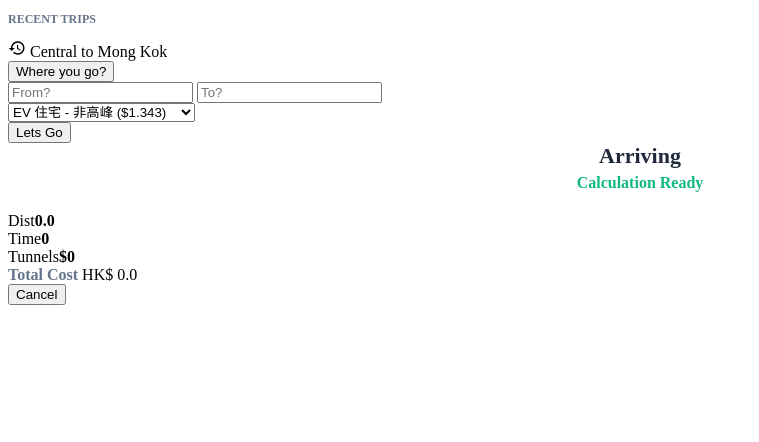
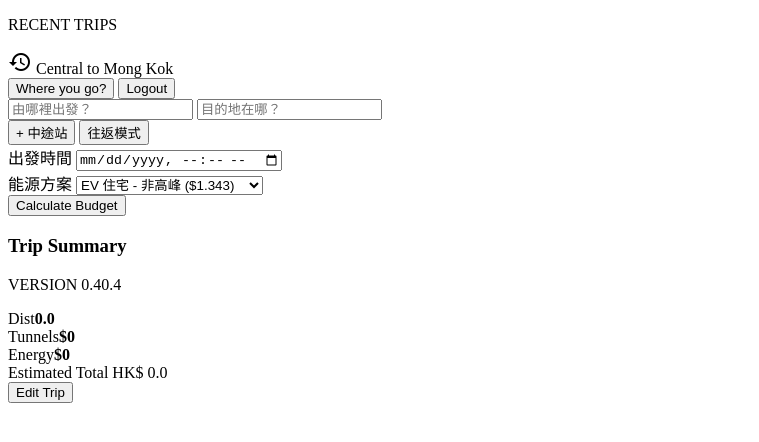
Before and after one commit to lincolntam/LtravelLog, a plain HTML site: page index.html in a window 1280 px wide. Shown: the whole page, without its empty margins (0-759 px from the left). Drawn offline with Linux system fonts and the light colour scheme; some packages are replaced by stand-ins of ours; sample sign-in values are in the browser's storage.

Commit message:
Update index.html

```diff
--- a/index.html
+++ b/index.html
@@ -3,83 +3,112 @@
 <head>
     <meta charset="UTF-8">
     <meta name="viewport" content="width=device-width, initial-scale=1.0, maximum-scale=1.0, user-scalable=no">
-    <title>LTravelLog</title>
-    <!-- PWA 配置 -->
+    <title>LTravelLog - Precision Navigation</title>
+
     <link rel="manifest" href="manifest.json?v=0.40.4">
-    <link rel="apple-touch-icon" href="icons/icon-192x192.png?v=0.40.4">
+    <link rel="apple-touch-icon" href="icons/icon-192x192.png">
     <meta name="apple-mobile-web-app-capable" content="yes">
     <meta name="apple-mobile-web-app-status-bar-style" content="black-translucent">
     <meta name="apple-mobile-web-app-title" content="LTravelLog">
+    <meta name="theme-color" content="#000000">
 
     <link rel="stylesheet" href="style.css?v=0.40.4">
     <link href="https://fonts.googleapis.com/icon?family=Material+Icons" rel="stylesheet">
+
+    <script>
+        // 保留你的登入檢查邏輯
+        if (localStorage.getItem('isLoggedIn') !== 'true') {
+            window.location.href = 'login.html';
+        }
+        function logout() {
+            localStorage.removeItem('isLoggedIn');
+            localStorage.removeItem('userEmail');
+            window.location.href = 'login.html';
+        }
+    </script>
 </head>
 <body>
 
-    <!-- Google Maps 容器 -->
     <div id="map"></div>
 
     <div class="app-shell">
-        <!-- 步驟 1: 初始狀態 (左側 UI) -->
-        <div id="step-1" class="ui-step">
+        <!-- 步驟 1: 初始狀態 (搜尋起點) -->
+        <div id="step-1" class="ui-step active">
             <div class="glass-sheet">
                 <div class="recent-trips">
-                    <p style="color:#64748b; font-size:12px; margin-bottom:12px; font-weight:600;">RECENT TRIPS</p>
+                    <p class="section-label">RECENT TRIPS</p>
                     <div class="trip-item">
-                        <span class="material-icons" style="font-size:18px;">history</span>
+                        <span class="material-icons">history</span>
                         <span>Central to Mong Kok</span>
                     </div>
                 </div>
                 <button class="step-btn-primary" onclick="goToStep(2)">Where you go?</button>
+                <button class="logout-btn-minimal" onclick="logout()">Logout</button>
             </div>
         </div>
 
-        <!-- 步驟 2: 偏好設定 (中間 UI) -->
+        <!-- 步驟 2: 偏好與節點設定 (原本的卡片內容) -->
         <div id="step-2" class="ui-step">
-            <div class="glass-sheet">
+            <div class="glass-sheet main-sheet">
                 <div class="sheet-handle" onclick="goToStep(1)"></div>
+
+                <!-- 行程節點 -->
                 <section class="card">
                     <div id="nodes-container">
-                        <input class="node-input" placeholder="From?" oninput="calculate()">
-                        <input class="node-input" placeholder="To?" oninput="calculate()">
+                        <input class="node-input" placeholder="由哪裡出發？" oninput="calculate()">
+                        <input class="node-input" placeholder="目的地在哪？" oninput="calculate()">
+                    </div>
+                    <div class="action-row">
+                        <button class="secondary-btn" onclick="addNode()">+ 中途站</button>
+                        <button class="secondary-btn" id="retBtn" onclick="toggleReturn()">往返模式</button>
                     </div>
                 </section>
+
+                <!-- 能源與時間 -->
                 <section class="card">
-                    <select id="car-model" class="modern-select" onchange="calculate()">
-                        <option value="0.160|1.343">EV 住宅 - 非高峰 ($1.343)</option>
-                        <option value="0.160|1.773">EV 住宅 - 高峰 ($1.773)</option>
-                        <option value="0.160|2.430">Tesla Supercharge ($2.430)</option>
-                    </select>
+                    <div class="setting-item">
+                        <span>出發時間</span>
+                        <input type="datetime-local" id="start-time" onchange="calculate()">
+                    </div>
+                    <div class="setting-item">
+                        <span>能源方案</span>
+                        <select id="car-model" class="modern-select" onchange="calculate()">
+                            <option value="0.160|1.343">EV 住宅 - 非高峰 ($1.343)</option>
+                            <option value="0.160|1.773">EV 住宅 - 高峰 ($1.773)</option>
+                            <option value="0.160|2.430">Tesla Supercharge ($2.430)</option>
+                        </select>
+                    </div>
                 </section>
-                <button class="step-btn-primary" onclick="goToStep(3)">Lets Go</button>
+
+                <button class="step-btn-primary" onclick="goToStep(3)">Calculate Budget</button>
             </div>
         </div>
 
-        <!-- 步驟 3: 行程總結 (右側 UI) -->
+        <!-- 步驟 3: 行程總結 (統計數據) -->
         <div id="step-3" class="ui-step">
-            <div class="glass-sheet">
-                <div style="text-align:center; margin-bottom:20px;">
-                    <h3 style="margin:0; font-size:22px; color:#1e293b;">Arriving</h3>
-                    <p style="margin:5px 0 0; color:#10B981; font-weight:600;">Calculation Ready</p>
+            <div class="glass-sheet summary-sheet">
+                <div class="summary-header">
+                    <h3>Trip Summary</h3>
+                    <p id="version-tag">VERSION 0.40.4</p>
                 </div>
 
                 <div class="stats-row">
                     <div class="stat-box"><span>Dist</span><b id="km">0.0</b></div>
-                    <div class="stat-box"><span>Time</span><b id="duration">0</b></div>
                     <div class="stat-box"><span>Tunnels</span><b id="t-fee">$0</b></div>
+                    <div class="stat-box"><span>Energy</span><b id="e-cost">$0</b></div>
                 </div>
 
                 <div class="total-bar">
-                    <span style="font-weight:600; color:#64748b;">Total Cost</span>
+                    <span>Estimated Total</span>
                     <span class="price">HK$ <span id="total">0.0</span></span>
                 </div>
 
-                <button class="cancel-btn" onclick="goToStep(1)">Cancel</button>
+                <button class="cancel-btn" onclick="goToStep(1)">Edit Trip</button>
             </div>
         </div>
     </div>
 
-    <!-- 替換為你的 Google Maps API Key -->
+    <!-- 請確保在此處替換為你的 Google Maps API Key -->
     <script src="https://maps.googleapis.com/maps/api/js?key=YOUR_API_KEY&callback=initMap" async defer></script>
     <script src="app.js?v=0.40.4"></script>
 </body>
```
